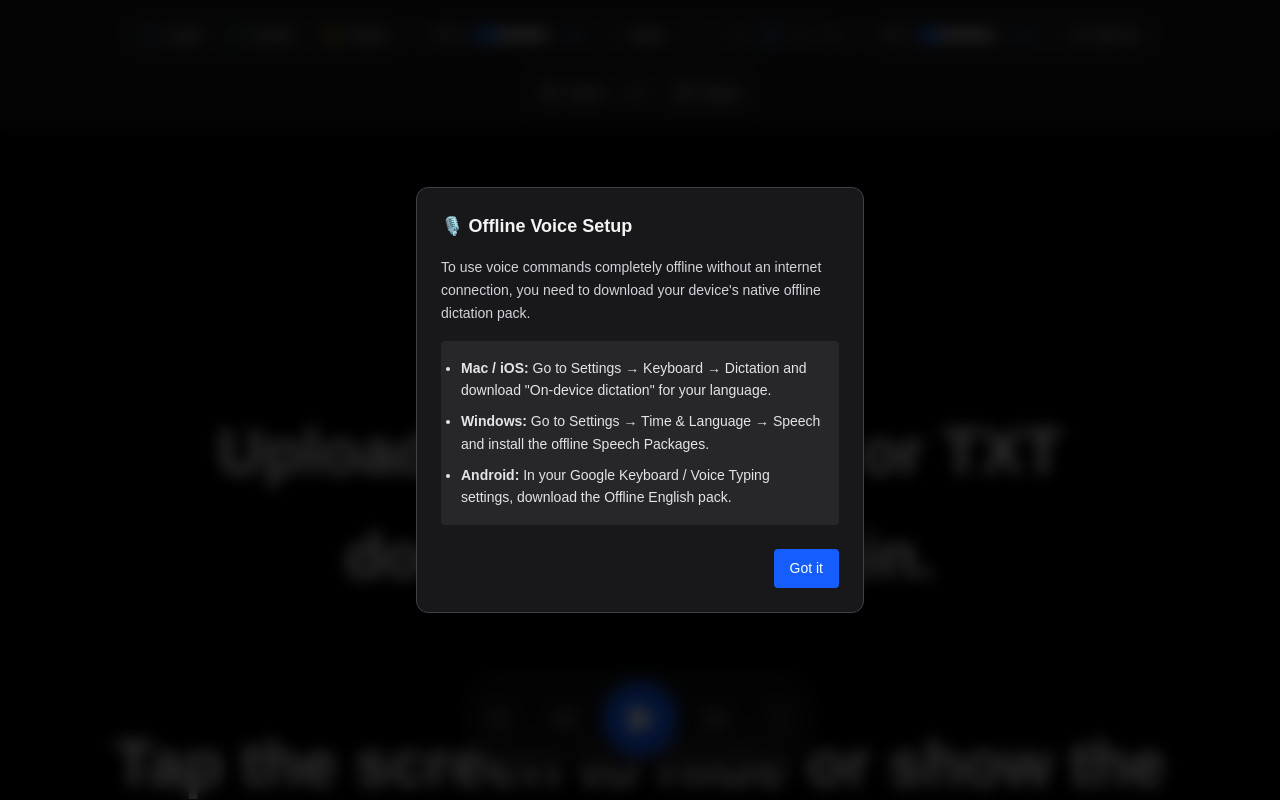
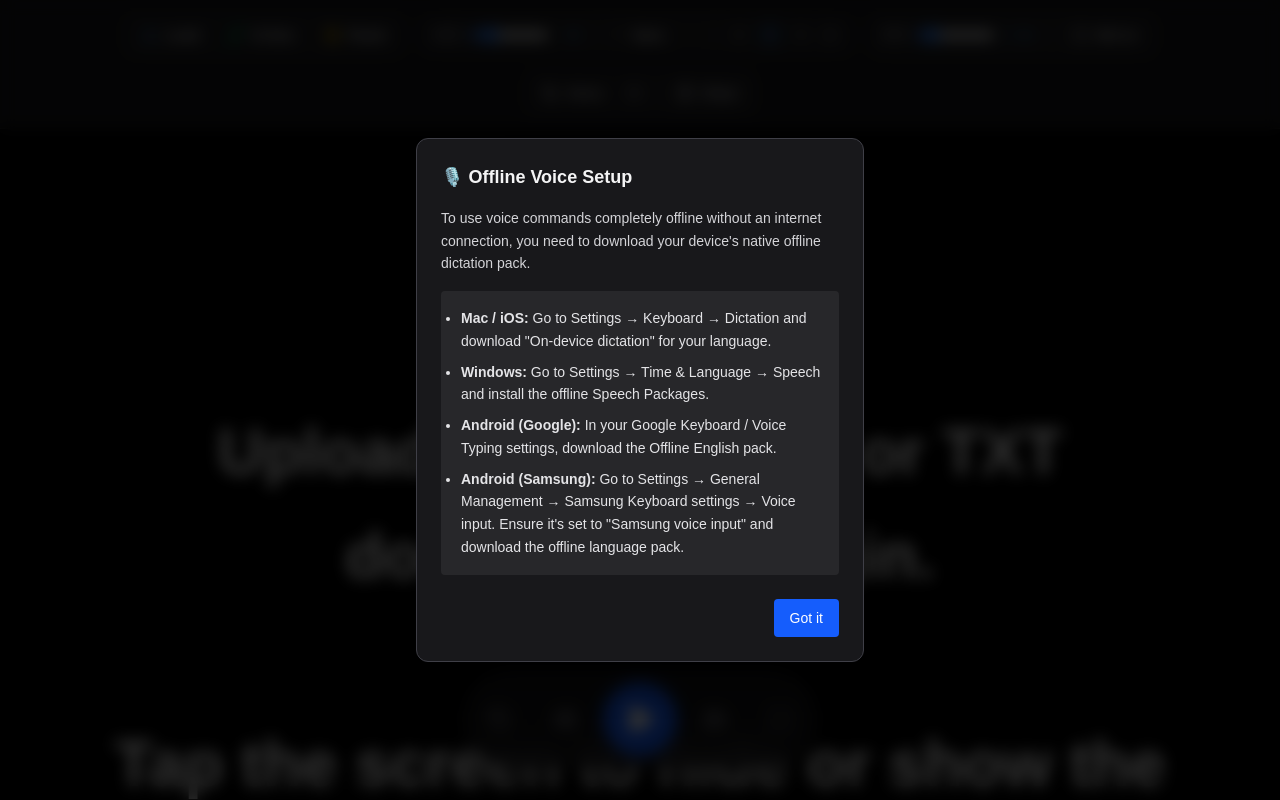
Before and after one commit to kaustavray21/simple-teleprompter, a React (Vite) app: page / in a window 1280 px wide. Both pictures are taken after a click on the button 634 px from the left and 93 px from the top of the page. Built offline with nearby package versions, Linux system fonts and the light colour scheme.

Commit message:
docs: add samsung keyboard offline dictation instructions

```diff
--- a/src/components/InputModal.tsx
+++ b/src/components/InputModal.tsx
@@ -26,7 +26,8 @@ export function InputModal({ modalConfig, setModalConfig, onGDocSubmit, onPasteS
                         <ul className="list-disc pl-5 flex flex-col gap-2 bg-zinc-800 p-4 rounded text-zinc-200">
                             <li><strong>Mac / iOS:</strong> Go to Settings → Keyboard → Dictation and download "On-device dictation" for your language.</li>
                             <li><strong>Windows:</strong> Go to Settings → Time & Language → Speech and install the offline Speech Packages.</li>
-                            <li><strong>Android:</strong> In your Google Keyboard / Voice Typing settings, download the Offline English pack.</li>
+                            <li><strong>Android (Google):</strong> In your Google Keyboard / Voice Typing settings, download the Offline English pack.</li>
+                            <li><strong>Android (Samsung):</strong> Go to Settings → General Management → Samsung Keyboard settings → Voice input. Ensure it's set to "Samsung voice input" and download the offline language pack.</li>
                         </ul>
                         <div className="flex justify-end gap-3 mt-2">
                             <button onClick={() => setModalConfig({ ...modalConfig, isOpen: false })} className="px-4 py-2 bg-blue-600 hover:bg-blue-500 text-white rounded transition">Got it</button>
```
